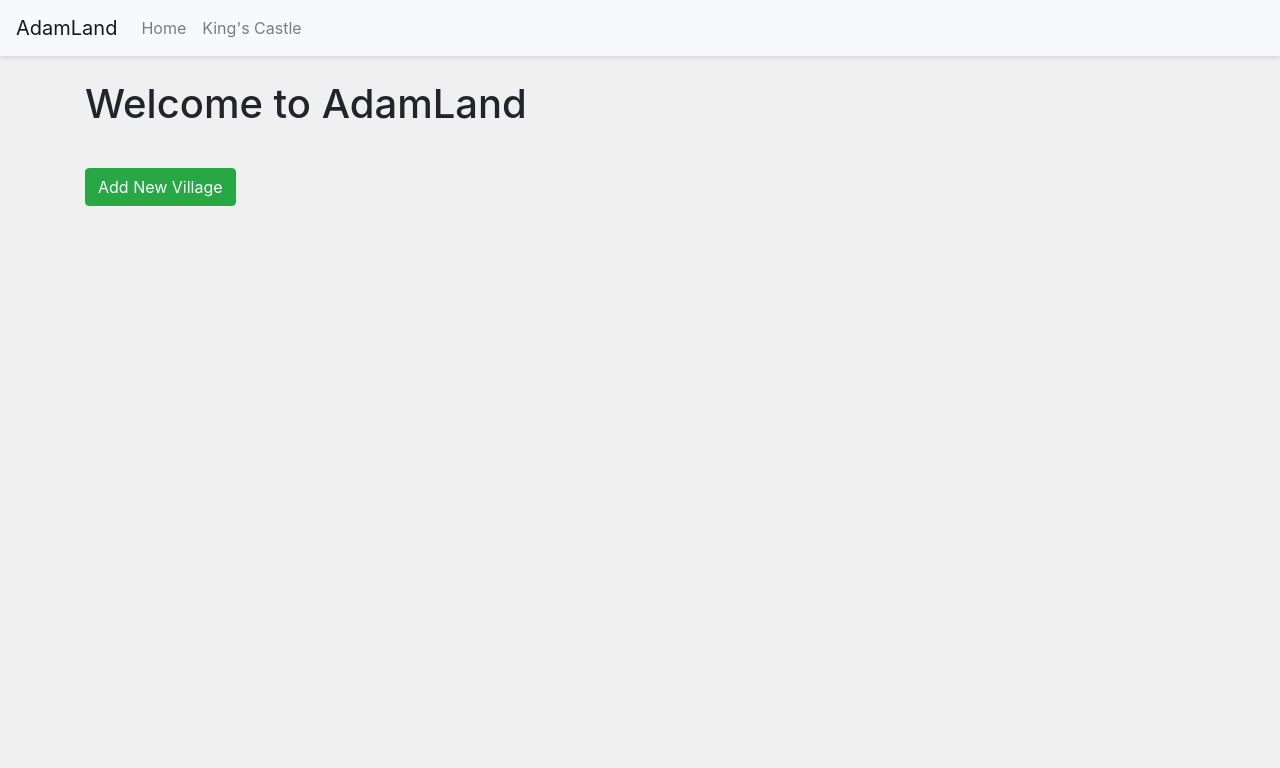
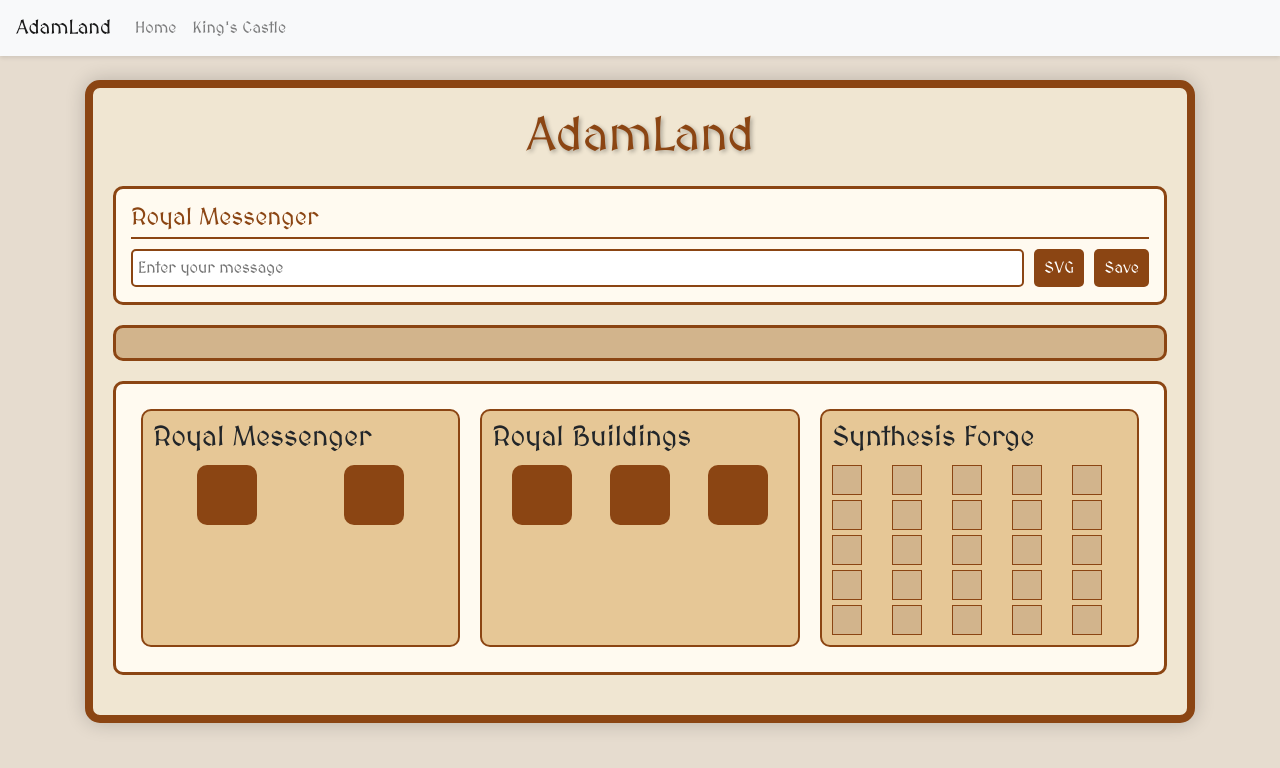
Before and after one commit to acquirk/AdamLand, a Flask app: page / in a window 1280 px wide. Shown: the top 768 px of the page. Run offline with Flask 3, Linux system fonts and the light colour scheme; some libraries are stand-ins or nearby versions.

Commit message:
medieval stylings

```diff
--- a/app/templates/base.html
+++ b/app/templates/base.html
@@ -6,6 +6,7 @@
     <title>{% block title %}AdamLand{% endblock %}</title>
     <link rel="stylesheet" href="https://stackpath.bootstrapcdn.com/bootstrap/4.5.2/css/bootstrap.min.css">
     <link rel="stylesheet" href="{{ url_for('static', filename='css/style.css') }}">
+     {% block styles %}{% endblock %}
 </head>
 <body>
     <nav class="navbar navbar-expand-lg navbar-light bg-light">
--- a/app/templates/index.html
+++ b/app/templates/index.html
@@ -1,24 +1,225 @@
 {% extends "base.html" %}
 
-{% block title %}Welcome to AdamLand{% endblock %}
+{% block styles %}
+<style>
+    @import url('https://fonts.googleapis.com/css2?family=MedievalSharp&display=swap');
+
+    body {
+        background-color: #e6dccf;
+        font-family: 'MedievalSharp', cursive;
+    }
+
+    .sidium-lourt-container {
+        max-width: 1200px;
+        margin: 20px auto;
+        background-color: #f0e6d2;
+        border: 8px solid #8b4513;
+        border-radius: 15px;
+        padding: 20px;
+        box-shadow: 0 0 20px rgba(0, 0, 0, 0.2);
+    }
+
+    .medieval-title {
+        text-align: center;
+        color: #8b4513;
+        font-size: 3em;
+        margin-bottom: 20px;
+        text-shadow: 2px 2px 4px rgba(0, 0, 0, 0.3);
+    }
+
+    .royal-messenger-section, .castle-image, .map-section,
+    .royal-subjects, .projects-objects, .summary-section {
+        margin-bottom: 20px;
+        border: 3px solid #8b4513;
+        border-radius: 10px;
+        padding: 15px;
+        background-color: #fffaf0;
+    }
+
+    h2 {
+        color: #8b4513;
+        font-size: 1.5em;
+        margin-bottom: 10px;
+        border-bottom: 2px solid #8b4513;
+        padding-bottom: 5px;
+    }
+
+    .message-input {
+        display: flex;
+        justify-content: space-between;
+        margin-top: 10px;
+    }
+
+    .message-input input {
+        flex-grow: 1;
+        padding: 5px;
+        font-family: 'MedievalSharp', cursive;
+        border: 2px solid #8b4513;
+        border-radius: 5px;
+    }
+
+    .btn-svg, .btn-save {
+        background-color: #8b4513;
+        color: #fff;
+        border: none;
+        padding: 5px 10px;
+        margin-left: 10px;
+        cursor: pointer;
+        font-family: 'MedievalSharp', cursive;
+        border-radius: 5px;
+    }
+
+    .castle-image img {
+        width: 100%;
+        border-radius: 10px;
+        box-shadow: 0 0 10px rgba(0, 0, 0, 0.1);
+    }
+
+    .map-section {
+        background-color: #d2b48c;
+    }
+
+    .grid-container {
+        display: grid;
+        grid-template-columns: repeat(5, 1fr);
+        gap: 10px;
+    }
+
+    .grid-item {
+        background-color: #e6c796;
+        border: 2px solid #8b4513;
+        padding: 10px;
+        text-align: center;
+        cursor: pointer;
+        transition: all 0.3s ease;
+    }
+
+    .grid-item:hover {
+        transform: scale(1.05);
+        box-shadow: 0 0 10px rgba(0, 0, 0, 0.2);
+    }
+
+    .subject-icons, .object-icons {
+        display: flex;
+        justify-content: space-around;
+        margin-top: 10px;
+    }
+
+    .subject-icon, .object-icon {
+        width: 40px;
+        height: 40px;
+        background-color: #8b4513;
+        border-radius: 50%;
+        transition: all 0.3s ease;
+    }
+
+    .subject-icon:hover, .object-icon:hover {
+        transform: scale(1.1);
+        box-shadow: 0 0 10px rgba(139, 69, 19, 0.5);
+    }
+
+    .summary-section {
+        display: flex;
+        justify-content: space-between;
+        flex-wrap: wrap;
+    }
+
+    .summary-item {
+        flex: 1;
+        min-width: 200px;
+        margin: 10px;
+        padding: 10px;
+        background-color: #e6c796;
+        border: 2px solid #8b4513;
+        border-radius: 10px;
+    }
+
+    .summary-icons {
+        display: flex;
+        justify-content: space-around;
+        margin-top: 10px;
+    }
+
+    .summary-icon {
+        width: 60px;
+        height: 60px;
+        background-color: #8b4513;
+        border-radius: 10px;
+    }
+
+    .forge-grid {
+        display: grid;
+        grid-template-columns: repeat(5, 1fr);
+        gap: 5px;
+        margin-top: 10px;
+    }
+
+    .forge-cell {
+        width: 30px;
+        height: 30px;
+        background-color: #d2b48c;
+        border: 1px solid #8b4513;
+        transition: all 0.3s ease;
+    }
+
+    .forge-cell:hover {
+        background-color: #8b4513;
+    }
+</style>
+{% endblock %}
 
 {% block content %}
-<h1 class="mb-4">Welcome to AdamLand</h1>
+<div class="sidium-lourt-container">
+    <h1 class="medieval-title">AdamLand</h1>
 
-<div class="row">
-    {% for village in villages %}
-    <div class="col-md-6 mb-4">
-        <div class="card">
-            <div class="card-body">
-                <h5 class="card-title">{{ village.name }}</h5>
-                <h6 class="card-subtitle mb-2 text-muted">{{ village.subtitle }}</h6>
-                <p class="card-text">{{ village.advice }}</p>
-                <a href="{{ url_for('view_village', village_id=village.id) }}" class="btn btn-primary">Visit Village</a>
+    <div class="royal-messenger-section">
+        <h2>Royal Messenger</h2>
+        <div class="message-input">
+            <input type="text" placeholder="Enter your message">
+            <button class="btn-svg">SVG</button>
+            <button class="btn-save">Save</button>
+        </div>
+    </div>
+
+    <div class="map-section">
+        <div class="grid-container">
+            {% for village in villages %}
+            <div class="grid-item" onclick="location.href='{{ url_for('view_village', village_id=village.id) }}';">
+                <!-- Replace with actual village icon -->
+                <img src="{{ url_for('static', filename='img/village-icon.png') }}" alt="{{ village.name }}">
+                <h3>{{ village.name }}</h3>
+            </div>
+            {% endfor %}
+        </div>
+    </div>
+
+
+
+    <div class="summary-section">
+        <div class="summary-item">
+            <h3>Royal Messenger</h3>
+            <div class="summary-icons">
+                <div class="summary-icon villages"></div>
+                <div class="summary-icon buildings"></div>
+            </div>
+        </div>
+        <div class="summary-item">
+            <h3>Royal Buildings</h3>
+            <div class="summary-icons">
+                <div class="summary-icon buildings-chart"></div>
+                <div class="summary-icon projects-chart"></div>
+                <div class="summary-icon projects-diamond"></div>
+            </div>
+        </div>
+        <div class="summary-item">
+            <h3>Synthesis Forge</h3>
+            <div class="forge-grid">
+                <!-- You may want to replace this with actual forge data -->
+                {% for i in range(25) %}
+                <div class="forge-cell"></div>
+                {% endfor %}
             </div>
         </div>
     </div>
-    {% endfor %}
 </div>
-
-<a href="{{ url_for('add_village') }}" class="btn btn-success mt-3">Add New Village</a>
 {% endblock %}
```
Also changed, not shown: app/static/img/castle.png (added), app/static/img/village-icon.png (added), 3 other files.
